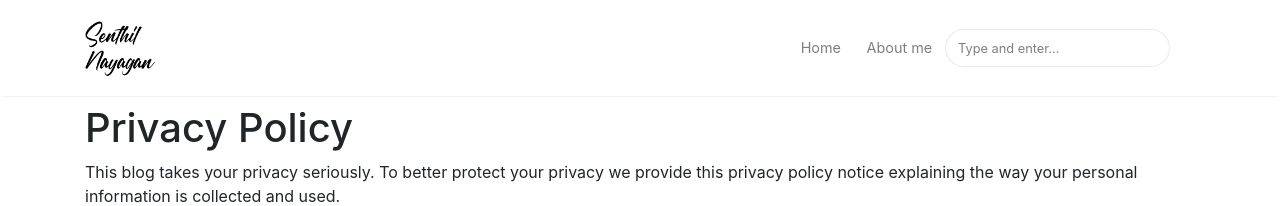
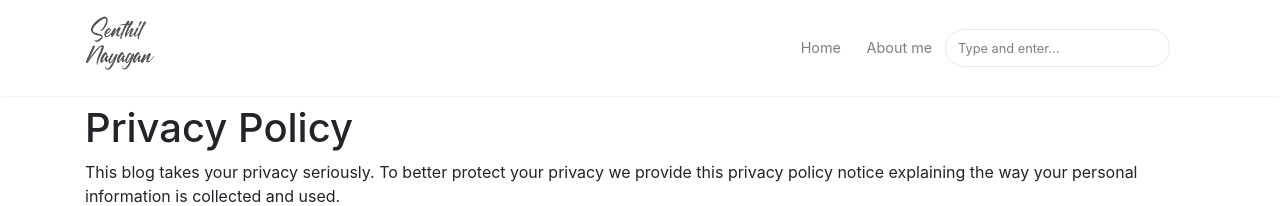
Before and after one commit to SenthilNayagan/senthilnayagan.github.io, a Jekyll site: the page built from _pages/privacy-policy.md, in a window 1280 px wide. Shown: the top 206 px of the page. Built offline with Jekyll 4.4.1, drawn with Linux system fonts in a browser that asks for light colours; nearby versions of some CDN libraries.

Commit message:
logo modified

```diff
--- a/_config.yml
+++ b/_config.yml
@@ -2,8 +2,8 @@
 name: Senthil Nayagan
 title: Senthil Nayagan
 subtitle: "It’s my tech blog where I explore various data engineering concepts. I’m also making up stories about design and coding principles."
-logo: "assets/images/logo.png"
-favicon: "assets/images/logo_circled.png"
+logo: "assets/images/logo_transparent_bg.png"
+favicon: "assets/images/logo_solid_bg.png"
 baseurl: ""
 disqus: "senthilnayagan"
 include: ["_pages"]
```
Also changed, not shown: assets/images/logo.png, assets/images/logo_dark.png (added), assets/images/logo_solid_bg.png (added), assets/images/logo_transparent_bg.png (added).
